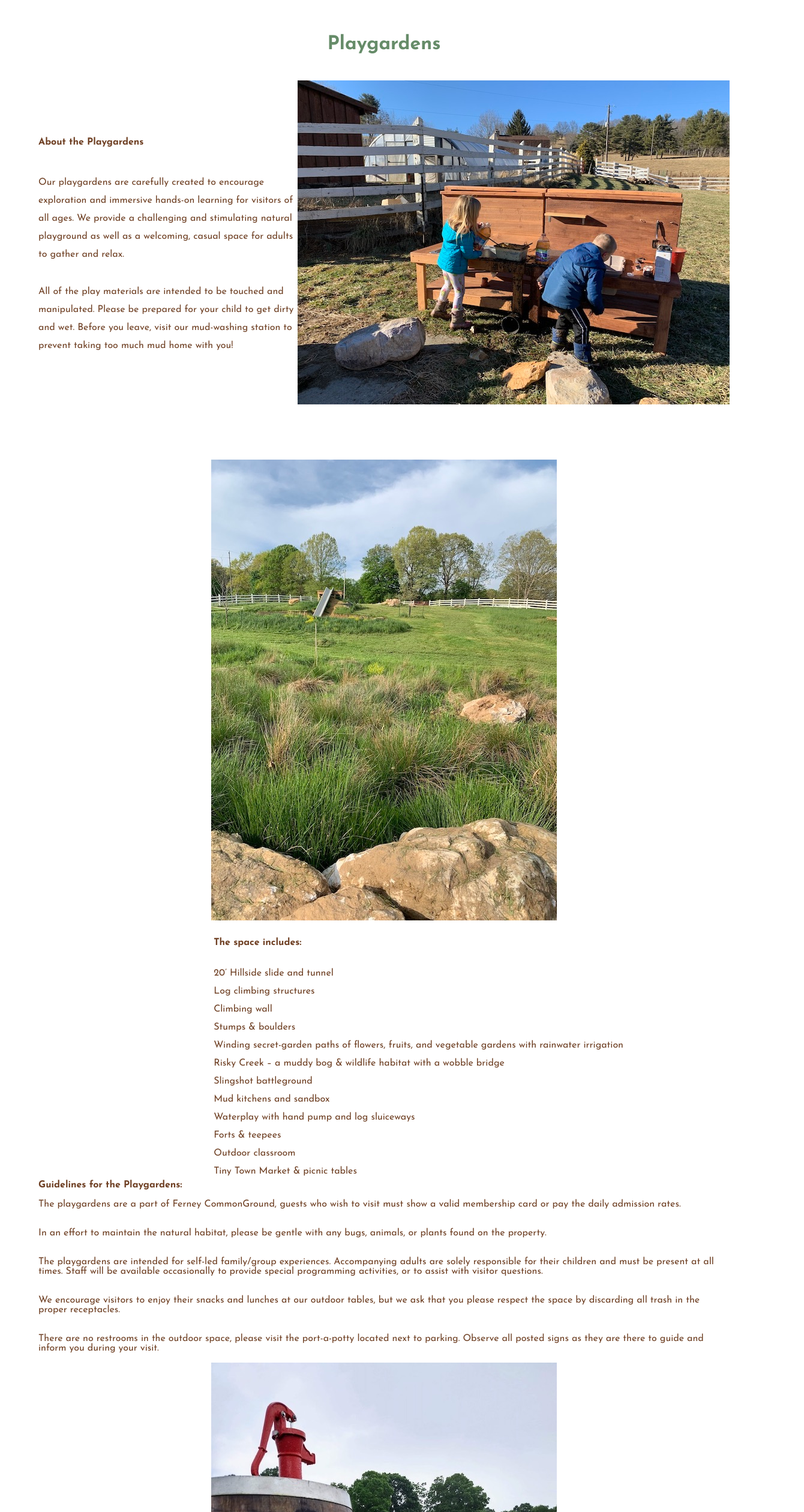
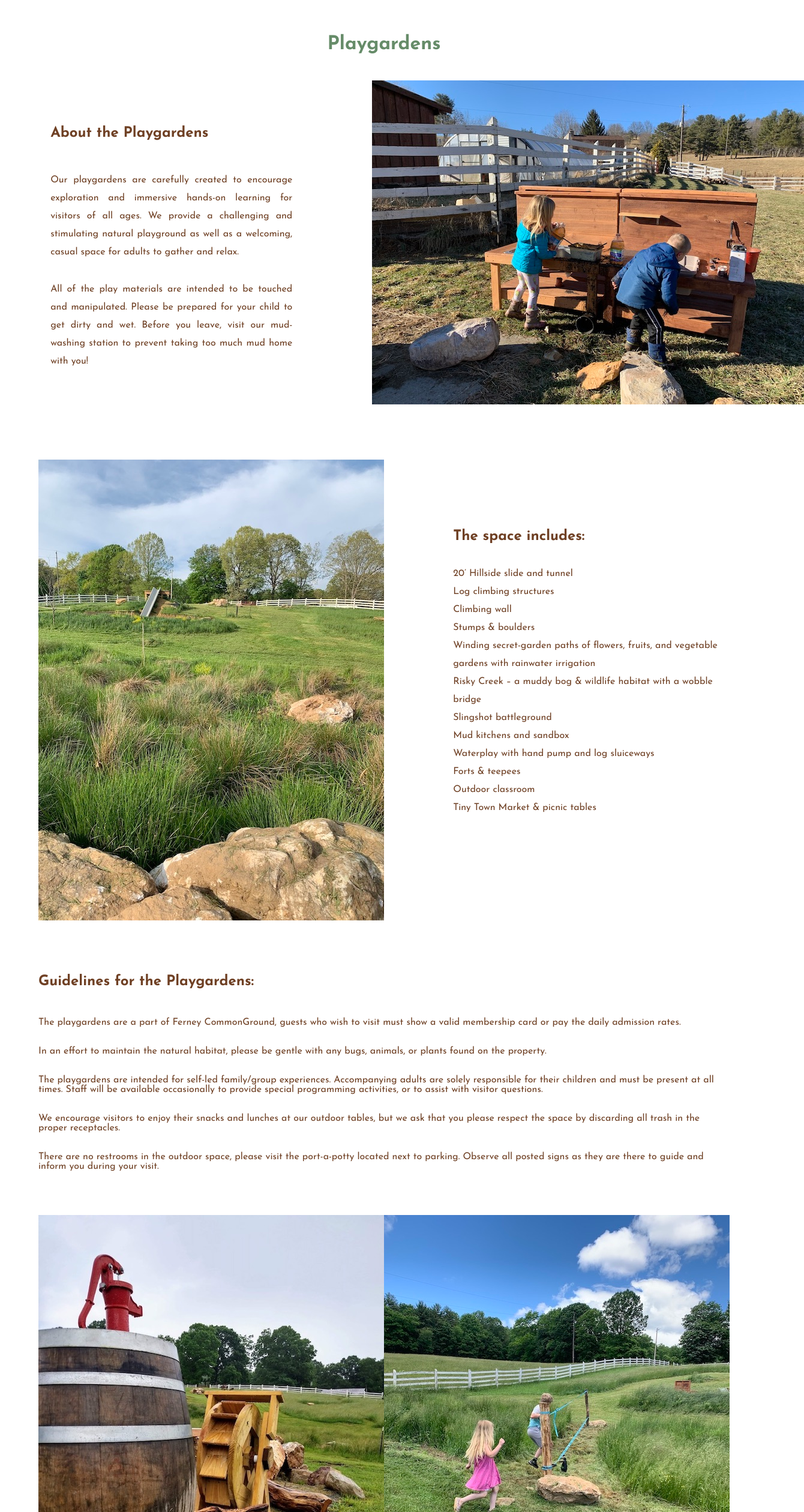
Before and after one commit to PlinytheYounger/ferney_commonGround, a React (Create React App) app: page /playgardens in a window 1280 px wide. Shown: the part 160-2680 px from the top of the page at 60% size, 1340 px wide, since content can reach past the window. Built offline with nearby package versions, Linux system fonts and the light colour scheme.

Commit message:
updated styling on about us and playgarden pages for web interface

```diff
--- a/src/Components/AboutUs/AboutUsContainer.js
+++ b/src/Components/AboutUs/AboutUsContainer.js
@@ -16,7 +16,7 @@ const AboutUsContainer = () => {
             </div>
             <div className='our-story'>
                 <div>
-                    <h3>Ferney CommonGround is a small family-owned berry farm and community destination located atop the Blue Ridge Plateau in Floyd, Virginia. We provide visitors a unique agritourism experience with imaginative natural playgrounds and gardens, seasonal pick-your-own berries, and a welcoming, casual space for people of all ages to gather and unwind. Come for the berries, run wild in the gardens, and stay into the golden hour among the flowers.</h3>
+                    <h3><b>Ferney CommonGround</b> is a small family-owned berry farm and community destination located atop the Blue Ridge Plateau in Floyd, Virginia. We provide visitors a unique agritourism experience with imaginative natural playgrounds and gardens, seasonal pick-your-own berries, and a welcoming, casual space for people of all ages to gather and unwind. Come for the berries, run wild in the gardens, and stay into the golden hour among the flowers.</h3>
 
                 </div>
                 <div>
--- a/src/Components/AboutUs/aboutUsContainer.css
+++ b/src/Components/AboutUs/aboutUsContainer.css
@@ -15,6 +15,10 @@
     place-self: center;
 }
 
+.aboutUsTitle h1 {
+    font-size: 34px;
+}
+
 .our-story {
     display: flex;
     flex-direction: row;
@@ -24,10 +28,11 @@
 .our-story h3 {
     color: #6f4024;
     line-height: 40px;
+    font-weight: 400;
 }
 
 .our-story div {
-    margin: 2%;
+    margin: 1%;
     display: grid;
     place-self: center;
 }
@@ -39,7 +44,7 @@
 }
 
 .additional-photos div {
-    margin: 2%;
+    margin: 4.5%;
     display: grid;
     place-self: center;
 }
--- a/src/Components/Playgardens/PlaygardenContainer.js
+++ b/src/Components/Playgardens/PlaygardenContainer.js
@@ -51,7 +51,7 @@ const PlaygardenContainer = () => {
                         </div>
                     </div>
 
-                    <div className="guidelines">
+                    <div className="third-container">
                         <div className="guidelines">
                             <h4>Guidelines for the Playgardens:</h4>
                             <p>The playgardens are a part of Ferney CommonGround, guests who wish to visit must show a valid membership card or pay the daily admission rates.
--- a/src/Components/Playgardens/playgardenContainer.css
+++ b/src/Components/Playgardens/playgardenContainer.css
@@ -16,24 +16,53 @@
     flex-direction: column;
 }
 
+.first-container {
+    display: flex;
+    flex-direction: row;
+}
+
 .about-the-playgardens {
-    grid-row: 1 / 2;
-    grid-column: 1 / 2;
+    line-height: 30px;
+    display: grid;
+    place-self: center;
+    width: 35%;
+    text-align: justify;
+    margin-right: 8%;
+}
+
+.about-the-playgardens h4, .space-attributes h4, .guidelines h4 {
+    font-size: 24px;
+}
+.second-container {
+    display: flex;
+    flex-direction: row;
+    justify-content: space-between;
+}
+
+.about-the-playgardens {
+    display: flex;
+    flex-direction: row;
     display: grid;
     place-self: center;
     line-height: 30px;
 }
 
+
 .playgarden-img2 {
-    grid-row: 1 / 2;
-    grid-column: 2 / 3;
     display: grid;
     place-self: center;
+    width: 45%;
+    margin-right: 5%;
 }
 
+.second-container {
+    display: flex;
+    flex-direction: row;
+    justify-content: space-between;
+}
+
+
 .space-attributes {
-    grid-row: 2 / 3;
-    grid-column: 2 / 3;
     line-height: 30px;
     margin-left: 10%;
     display: grid;
@@ -48,17 +77,22 @@
     margin-top: 8%;
 }
 
+.third-container {
+    display: flex;
+    flex-direction: column;
+    margin-top: 5%;
+    margin-bottom: 5%;
+}
+
 .guidelines {
-    grid-row: 3 / 4;
-    grid-column: 1 / 3;
     display: grid;
     place-self: center;
 }
 
-.guidelines h4 {
-    margin: 0;
-    padding: 0;
-
+.last-container {
+    display: flex;
+    flex-direction: row;
+    justify-content: space-between;
 }
 
 .playgarden-img3 {
```
